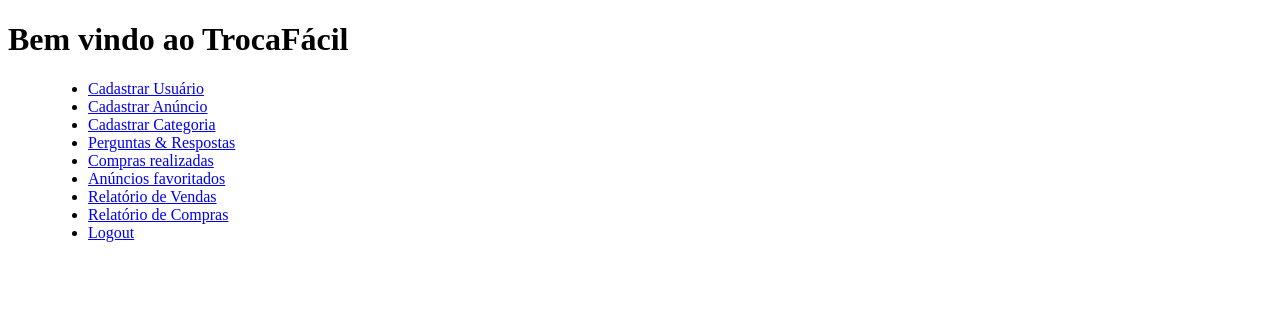
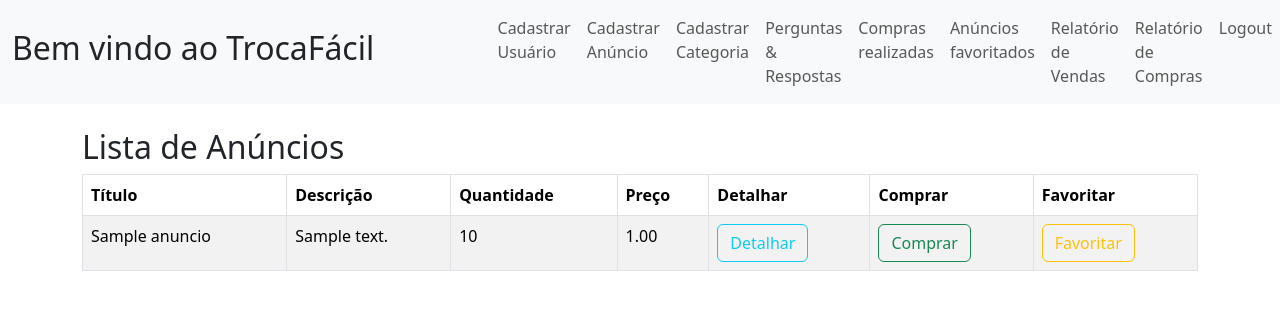
Before and after one commit to fabiokusaba/toledo-ecommerce, a Flask app: page / in a window 1280 px wide. Shown: the top 310 px of the page. Run offline with Flask 3, Linux system fonts and the light colour scheme; tables that the repository leaves empty hold one stand-in row (values such as "Sample post").

Commit message:
atualização: estilização e listagem de anúncios cadastrados na página inicial; atualização: navegação do botão voltar da página de detalhamento do anúncio

```diff
--- a/main.py
+++ b/main.py
@@ -142,7 +142,7 @@ def load_user(id):
 
 @app.route("/")
 def index():
-    return render_template('index.html')
+    return render_template('index.html', titulo = "Anúncios", anuncios = Anuncio.query.all())
 
 
 @app.route("/login", methods=['GET', 'POST'])
@@ -225,7 +225,6 @@ def cadastrar_anuncio():
     return redirect(url_for('rota_anuncio'))
 
 @app.route("/anuncio/detalhar/<int:id>")
-@login_required
 def buscar_anuncio(id):
     anuncio = Anuncio.query.get(id)
     return render_template('detalhar_anuncio.html', anuncio = anuncio, titulo = "Anúncio")
--- a/templates/detalhar_anuncio.html
+++ b/templates/detalhar_anuncio.html
@@ -36,7 +36,7 @@
             </tbody>
         </table>
 
-        <a class="btn btn-outline-secondary" href={{url_for("rota_anuncio")}}>Voltar</a>
+        <a class="btn btn-outline-secondary" href={{url_for("index")}}>Voltar</a>
     </div>
 
 
--- a/templates/index.html
+++ b/templates/index.html
@@ -4,39 +4,82 @@
     <meta charset="UTF-8">
     <meta name="viewport" content="width=device-width, initial-scale=1.0">
     <title>TrocaFácil - Comprar, vender e desapegar</title>
+    <link href="https://cdn.jsdelivr.net/npm/bootstrap@5.3.3/dist/css/bootstrap.min.css" rel="stylesheet" integrity="sha384-QWTKZyjpPEjISv5WaRU9OFeRpok6YctnYmDr5pNlyT2bRjXh0JMhjY6hW+ALEwIH" crossorigin="anonymous">
+    <script src="https://cdn.jsdelivr.net/npm/bootstrap@5.3.3/dist/js/bootstrap.bundle.min.js" integrity="sha384-YvpcrYf0tY3lHB60NNkmXc5s9fDVZLESaAA55NDzOxhy9GkcIdslK1eN7N6jIeHz" crossorigin="anonymous"></script>
 </head>
 <body>
-    <h1>Bem vindo ao TrocaFácil</h1>
-    <menu>
-        <ul>
-            <li>
-                <a href={{url_for("rota_usuario")}}>Cadastrar Usuário</a>
+
+    <nav class="navbar navbar-expand-lg bg-body-tertiary">
+        <div class="container-fluid">
+            <h2>Bem vindo ao TrocaFácil</h1>
+        </div>
+        <div class="collapse navbar-collapse">
+            <ul class="navbar-nav">
+                <li class="nav-item">
+                    <a class="nav-link" href={{url_for("rota_usuario")}}>Cadastrar Usuário</a>
                 </li>
-            <li>
-                <a href={{url_for("rota_anuncio")}}>Cadastrar Anúncio</a>
+                <li class="nav-item">
+                    <a class="nav-link" href={{url_for("rota_anuncio")}}>Cadastrar Anúncio</a>
                 </li>
-            <li>
-                <a href={{url_for("rota_categoria")}}> Cadastrar Categoria</a>
+                <li class="nav-item">
+                    <a class="nav-link" href={{url_for("rota_categoria")}}> Cadastrar Categoria</a>
                 </li>
-            <li>
-                <a href={{url_for("pergunta_anuncio")}}>Perguntas & Respostas</a>
+                <li class="nav-item">
+                    <a class="nav-link" href={{url_for("pergunta_anuncio")}}>Perguntas & Respostas</a>
                 </li>
-            <li>
-                <a href={{url_for("compra_anuncio")}}>Compras realizadas</a>
+                <li class="nav-item">
+                    <a class="nav-link" href={{url_for("compra_anuncio")}}>Compras realizadas</a>
                 </li>
-            <li>
-                <a href={{url_for("anuncio_favorito")}}>Anúncios favoritados</a>
+                <li class="nav-item">
+                    <a class="nav-link" href={{url_for("anuncio_favorito")}}>Anúncios favoritados</a>
                 </li>
-            <li>
-                <a href={{url_for("relatorio_venda")}}>Relatório de Vendas</a>
+                <li class="nav-item">
+                    <a class="nav-link" href={{url_for("relatorio_venda")}}>Relatório de Vendas</a>
                 </li>
-            <li>
-                <a href={{url_for("relatorio_compra")}}>Relatório de Compras</a>
+                <li class="nav-item">
+                    <a class="nav-link" href={{url_for("relatorio_compra")}}>Relatório de Compras</a>
                 </li>
-            <li>
-                <a href={{url_for("logout")}}>Logout</a>
+                <li class="nav-item">
+                    <a class="nav-link" href={{url_for("logout")}}>Logout</a>
                 </li>
             </ul>
-    </menu>
+        </div>
+    </nav>
+
+    <div class="container mt-4">
+        <div class="page-header">
+            <h2>Lista de {{titulo}}</h2>
+        </div>
+
+        <table class="table table-striped table-responsive table-bordered">
+            <thead class="thead-default">
+                <tr>
+                    <th>Título</th>
+                    <th>Descrição</th>
+                    <th>Quantidade</th>
+                    <th>Preço</th>
+                    <th>Detalhar</th>
+                    <th>Comprar</th>
+                    <th>Favoritar</th>
+                </tr>
+            </thead>
+            <tbody>
+                {% for anuncio in anuncios %}
+                    <tr>
+                        <td>{{ anuncio.titulo }}</td>
+                        <td>{{ anuncio.descricao }}</td>
+                        <td>{{ anuncio.quantidade }}</td>
+                        <td>{{ anuncio.preco }}</td>
+                        <td><a class="btn btn-outline-info" href="/anuncio/detalhar/{{anuncio.id}}">Detalhar</a></td>
+                        <td><a class="btn btn-outline-success" href="/anuncio/comprar/{{anuncio.id}}">Comprar</a></td>
+                        <td><a class="btn btn-outline-warning" href="/anuncio/favoritar/{{anuncio.id}}">Favoritar</a></td>
+                    </tr>
+                {% endfor %}
+            </tbody>
+        </table>
+    </div>
+
+    <script src="https://cdn.jsdelivr.net/npm/@popperjs/core@2.11.8/dist/umd/popper.min.js" integrity="sha384-I7E8VVD/ismYTF4hNIPjVp/Zjvgyol6VFvRkX/vR+Vc4jQkC+hVqc2pM8ODewa9r" crossorigin="anonymous"></script>
+    <script src="https://cdn.jsdelivr.net/npm/bootstrap@5.3.3/dist/js/bootstrap.min.js" integrity="sha384-0pUGZvbkm6XF6gxjEnlmuGrJXVbNuzT9qBBavbLwCsOGabYfZo0T0to5eqruptLy" crossorigin="anonymous"></script>
 </body>
 </html>
```
Lines whose indentation alone changed are shown as unchanged.
